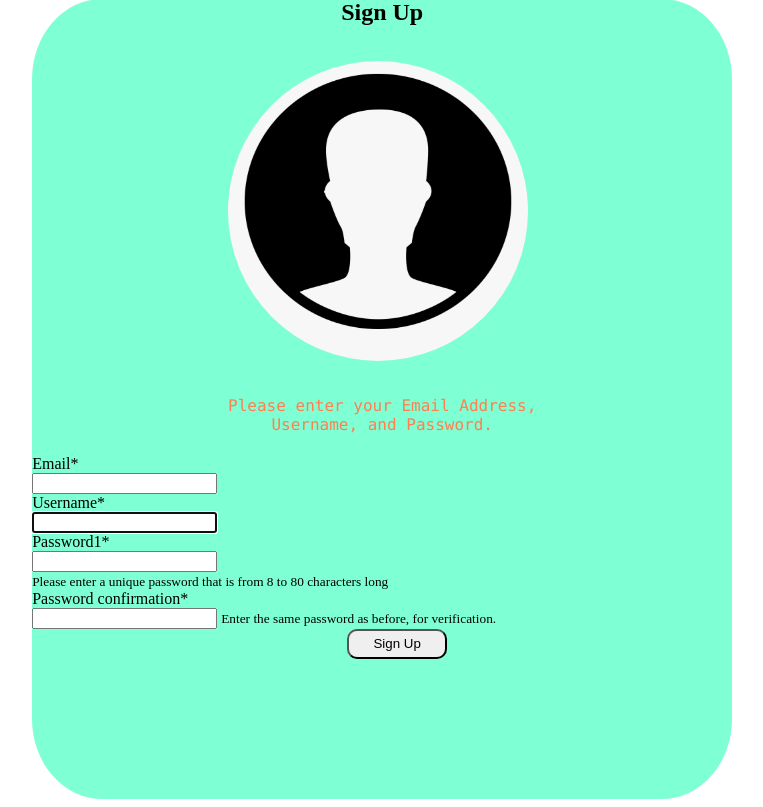
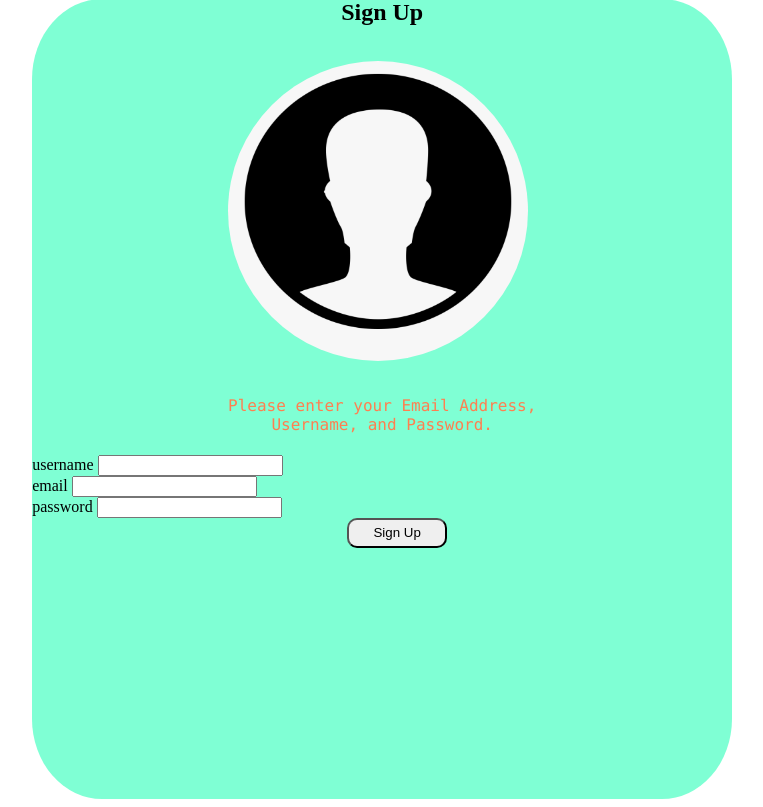
Before and after one commit to farazn019/Student-Database, a Django app: page /signup/ in a window 1280 px wide. Shown: the part 52-859 px from the top of the page, without its empty margins (355-1118 px from the left). Run offline with Django 3.2, Linux system fonts and the light colour scheme; parts of the project's set-up code (start-up, migrations or seed data) failed here and were passed over; some libraries are stand-ins or nearby versions.

Commit message:
I removed the password1 and password2 inputs from the registeration form.

```diff
--- a/signUpPage/forms.py
+++ b/signUpPage/forms.py
@@ -1,15 +1,23 @@
 from django import forms
-from django.contrib.auth import login, authenticate
-from django.contrib.auth.forms import UserCreationForm
-from django.contrib.auth.models import User
+# from django.contrib.auth import login, authenticate
+from django.contrib.auth.forms import UserCreationForm, User
+from . models import RegisterUser
 
 
 class RegisterForm(UserCreationForm):
-    email = forms.EmailField()
-    username = forms.CharField(min_length=7, max_length=50)
-    password1 = forms.CharField(min_length=8, max_length=80, help_text="<br/> Please enter a unique password that is "
-                                                                       "from ""8 to 80 characters long")
 
     class Meta:
         model = User
-        fields = ["email", "username", "password1", "password2"]
+        fields = ["username", "email", "password"]
+
+    def __init__(self, *args, **kwargs):
+        super(UserCreationForm, self).__init__(*args, **kwargs)
+        self.fields.pop('password2')
+        self.fields.pop('password1')
+    widgets = {
+        forms.EmailInput(attrs={'class': 'form-control'}),
+        forms.CharField(widget=forms.TextInput(attrs={'class': 'form-control', 'placeholder': 'UserName'}),
+                        min_length=8, max_length=60),
+        forms.CharField(widget=forms.TextInput(attrs={'class': 'form-control', 'placeholder': 'Password'}),
+                        min_length=8, max_length=80),
+    }
--- a/signUpPage/templates/signUpPage/signUpPage.html
+++ b/signUpPage/templates/signUpPage/signUpPage.html
@@ -18,10 +18,15 @@
         <div id="inputs">
             <img src="../../static/signUpPage/SignUp-Person.png" alt="Signup Person Image" id="image">
             <p id="inputText">Please enter your Email Address,<br/> Username, and Password.</p>
-            <div class="padding-input">
+            <div class="form-group">
                 <form method="post">
                     {% csrf_token %}
-                    {{ form|crispy }}
+                    {% for field in form %}
+                        <div class="fields">
+                            <label for="{{ field.id_for_label }}" class="label" style="margin-bottom: 5%">{{field.html_name}}</label>
+                            {{field}}
+                        </div>
+                    {% endfor %}
                     <button type="submit" class="btn btn-success" id="signup-button" value="user-credentials">Sign Up</button>
                 </form>
             </div>
```
